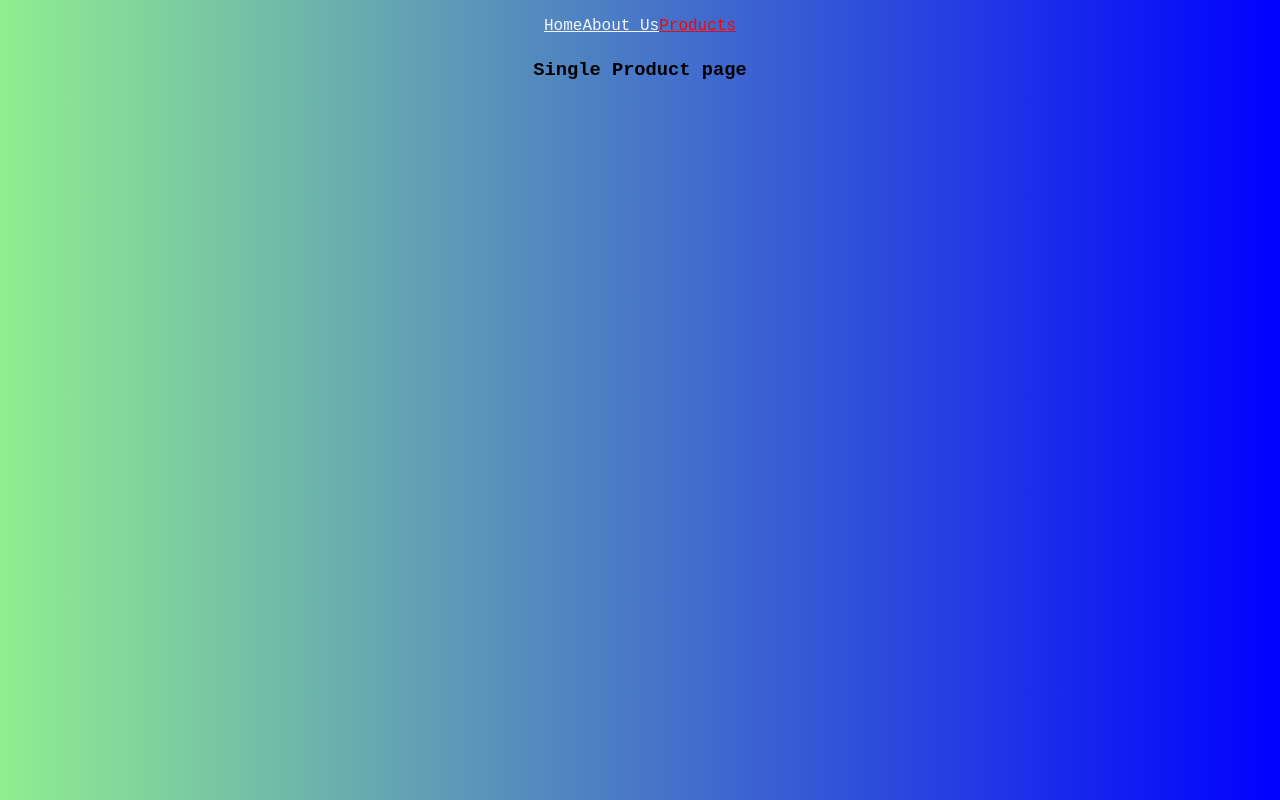
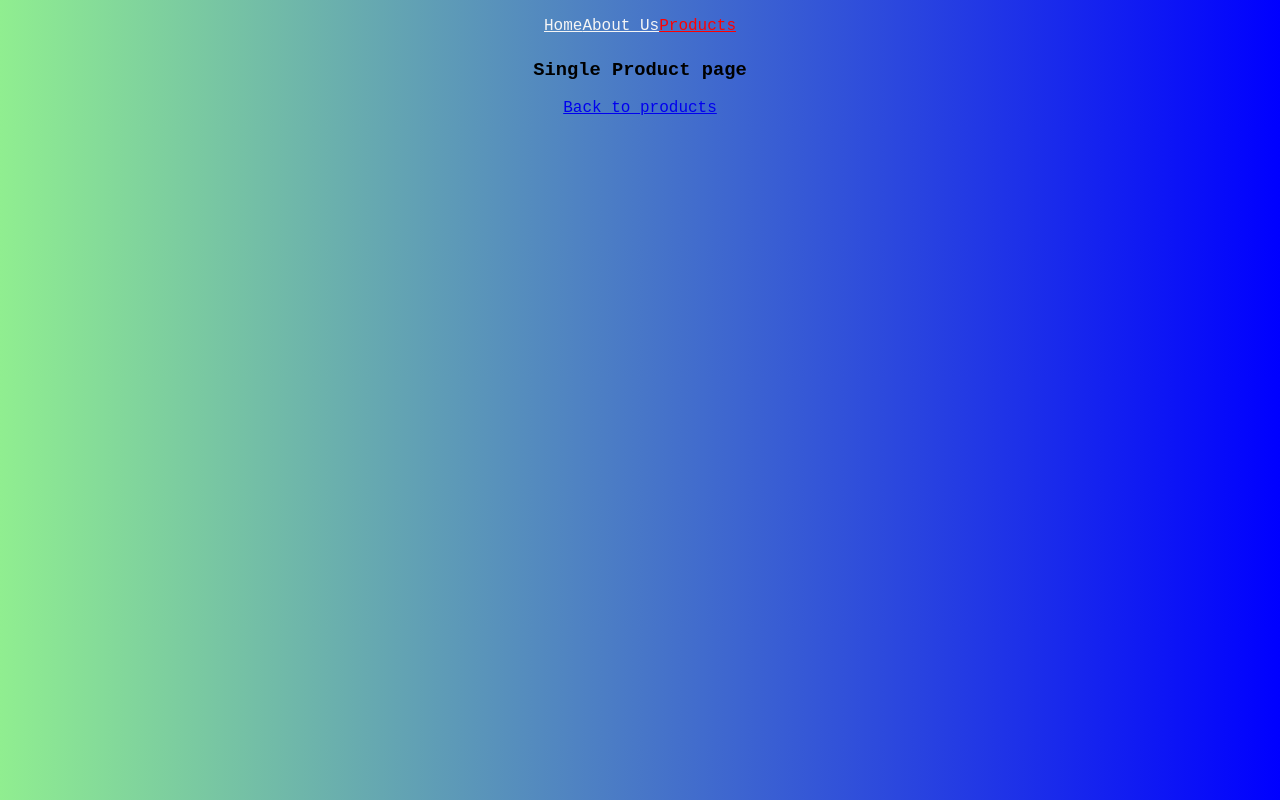
Before and after one commit to Legendary-Folah/rrd, a React (Create React App) app: page /products/1 in a window 1280 px wide. Built offline with nearby package versions, Linux system fonts and the light colour scheme.

Commit message:
more and more changes as we progress

```diff
--- a/src/Components/SingleProduct.js
+++ b/src/Components/SingleProduct.js
@@ -6,6 +6,7 @@ const SingleProduct = () => {
     return (
         <section className="section product">
             <h3>Single Product page</h3>
+            <Link to='/products'>Back to products</Link>
         </section>
     )
 }
```
